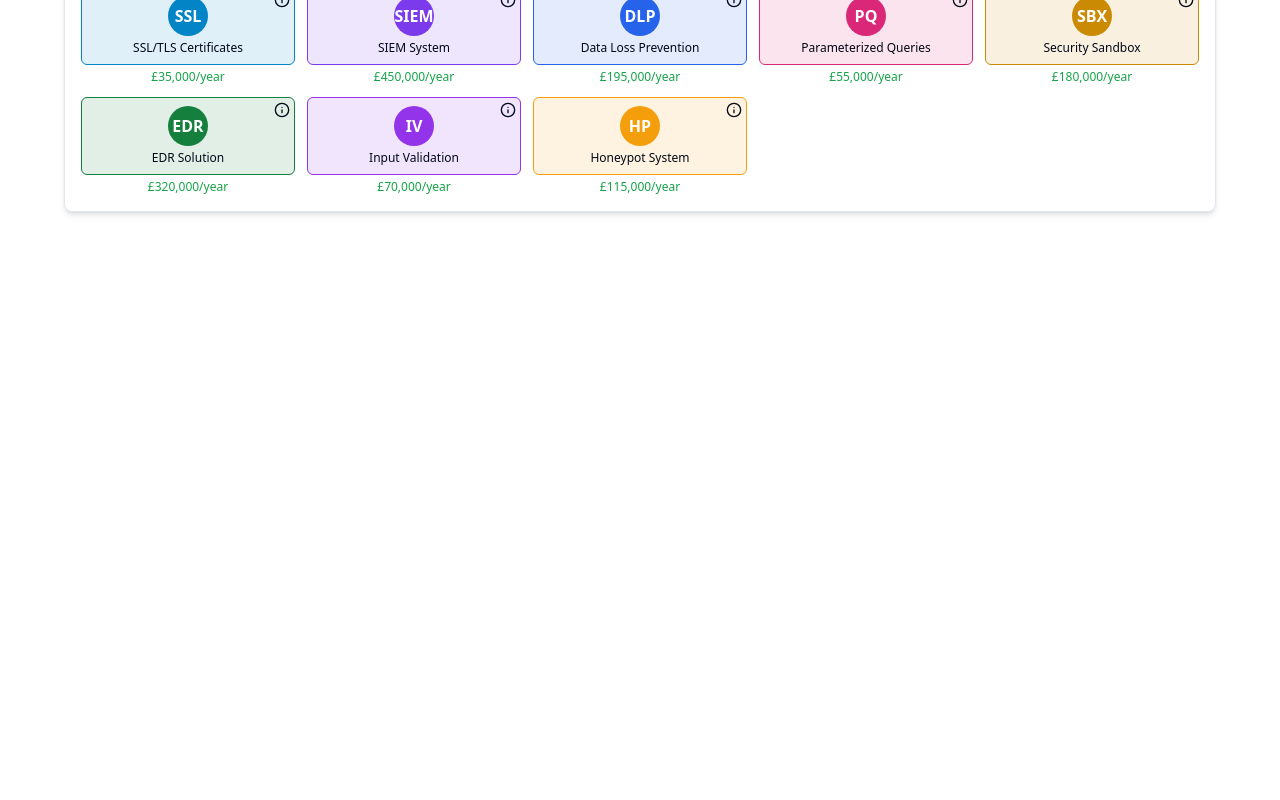
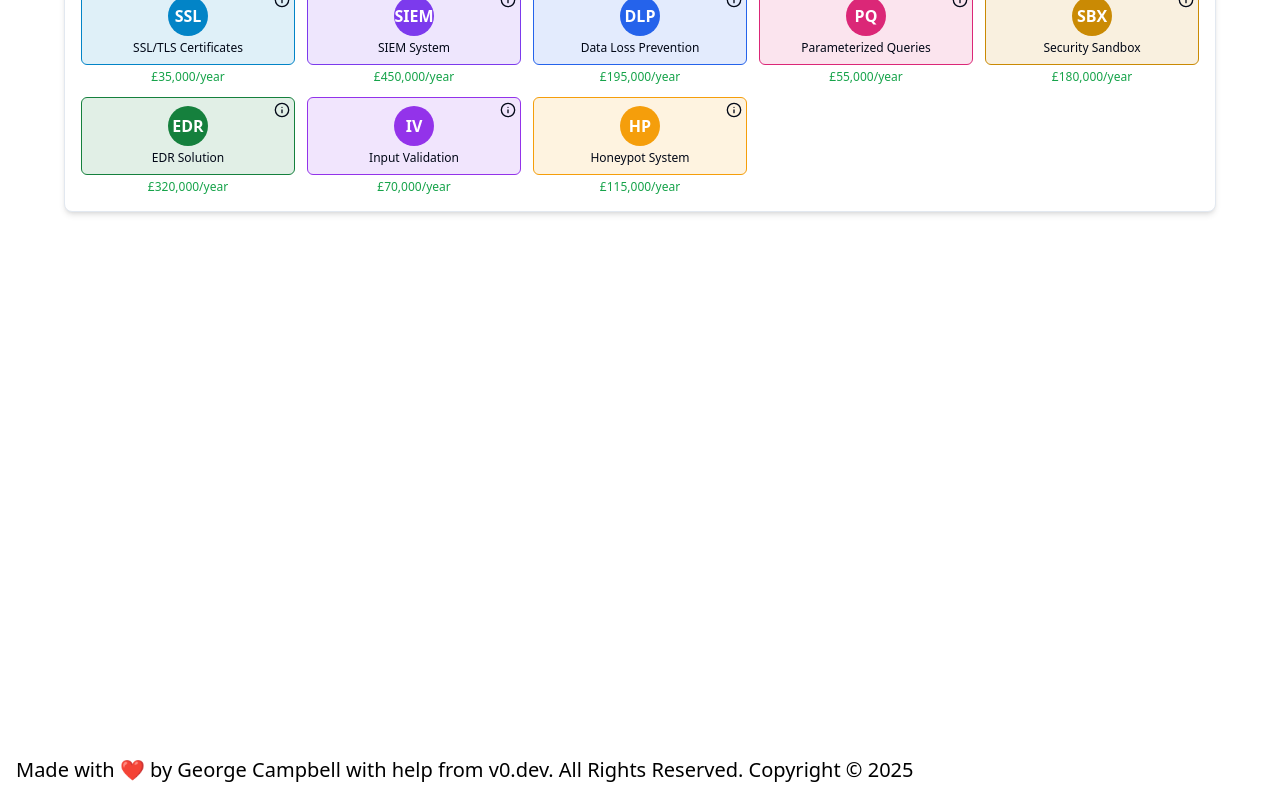
Before and after one commit to campbellgoe/wargrave-td, a Next.js app: page / in a window 1280 px wide. Shown: the part 881-1681 px from the top of the page. Before the commit the page ends 1621 px from the top, so only its background shows below. Built offline with nearby package versions, Linux system fonts and the light colour scheme.

Commit message:
give credit to myself and v0.dev

```diff
--- a/app/layout.tsx
+++ b/app/layout.tsx
@@ -2,6 +2,9 @@ import type React from "react"
 import type { Metadata } from "next"
 import { Geist, Geist_Mono } from "next/font/google"
 import "./globals.css"
+import Link from "next/link"
+import Footer from "@/components/Footer"
+
 
 const geistSans = Geist({
   variable: "--font-geist-sans",
@@ -25,7 +28,10 @@ export default function RootLayout({
 }>) {
   return (
     <html lang="en">
-      <body className={`${geistSans.variable} ${geistMono.variable} antialiased`}>{children}</body>
+      <body className={`${geistSans.variable} ${geistMono.variable} antialiased`}>
+        {children}
+        <Footer />
+      </body>
     </html>
   )
 }
--- /dev/null
+++ b/components/Footer.tsx
@@ -0,0 +1,22 @@
+"use client";
+import Link from "next/link"
+import { useState } from "react"
+import React from 'react'
+
+function Footer() {
+  const [scale, setScale] = useState(1)
+  return (
+    <footer className="p-4 text-black bg-white text-xl">Made with <button className="appearance-none" onClick={() => {
+      setScale(s => {
+        if(s + 0.125 >= 2.8){
+          return 1
+        }
+        return (s + 0.125)
+      })
+    }} style={{
+      transform: 'scale(' + scale + ')',
+    }}>❤️</button> by <Link className="hover:underline" target="_blank" href="https://georgecampbell.co.uk">George Campbell</Link> with help from <Link className="hover:underline" href="https://v0.dev" target="_blank">v0.dev</Link>. All Rights Reserved. Copyright &copy; 2025</footer>
+  )
+}
+
+export default Footer
```
